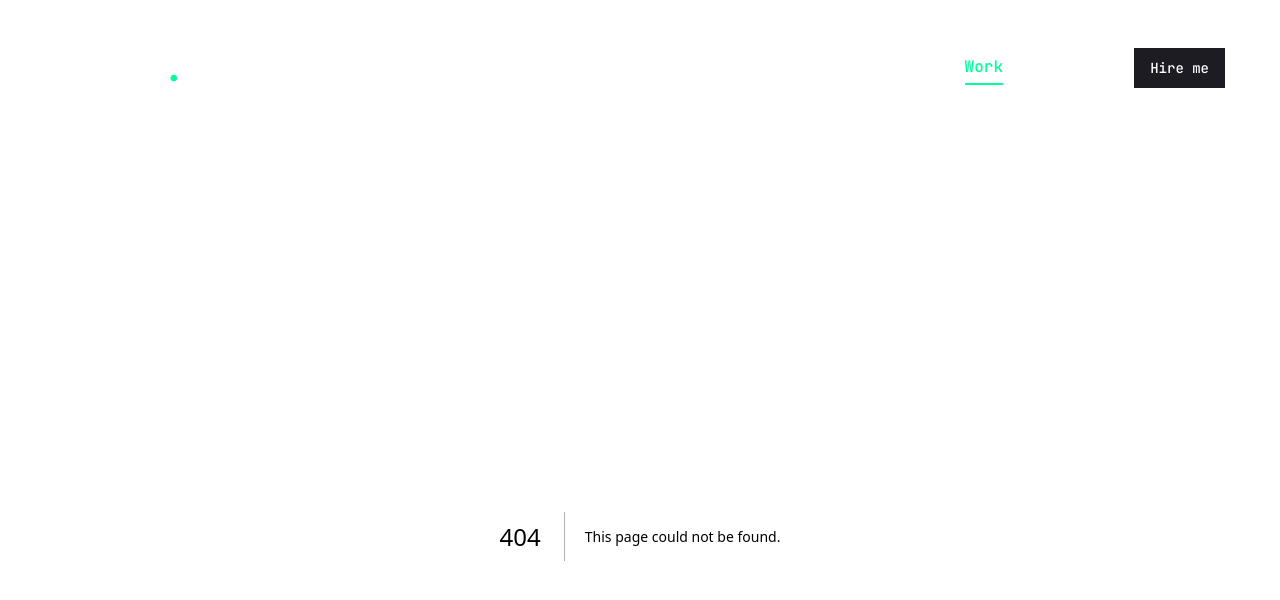
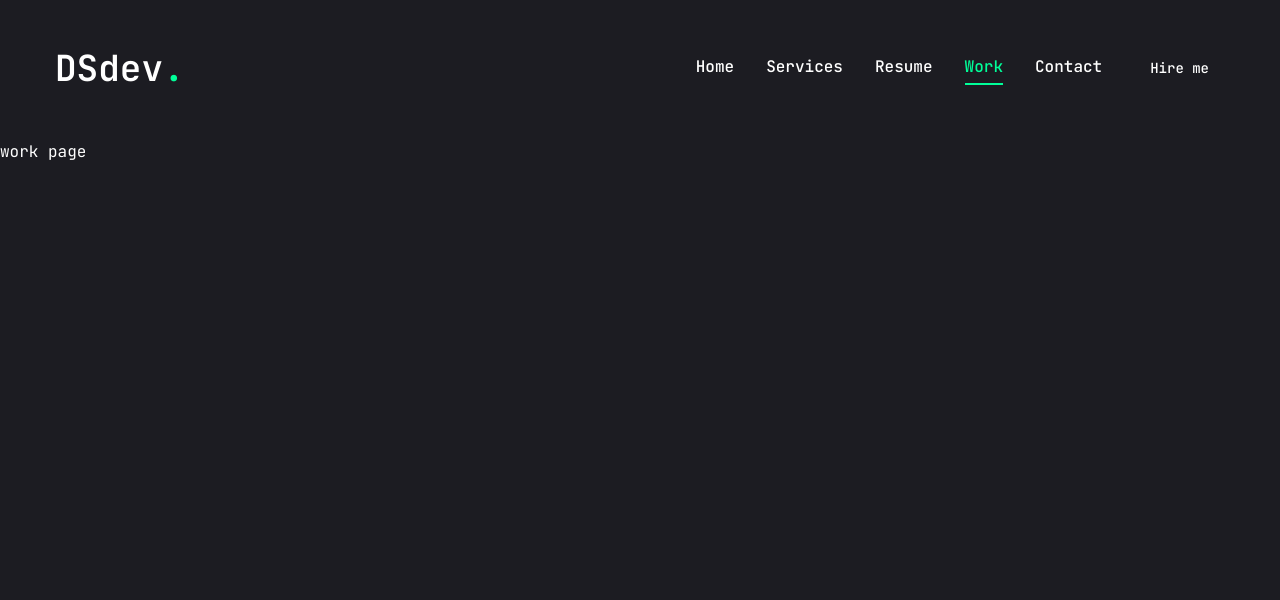
Before and after one commit to douglasfcsoares/portfolio, a Next.js app: page /work in a window 1280 px wide. Before the commit this address had no page. Shown: the top 600 px of the page. Built offline with nearby package versions, Linux system fonts and the light colour scheme.

Commit message:
create work page

```diff
--- /dev/null
+++ b/app/work/page.jsx
@@ -0,0 +1,7 @@
+const Work = () => {
+  return (
+    <div>work page</div>
+  )
+}
+
+export default Work
```
